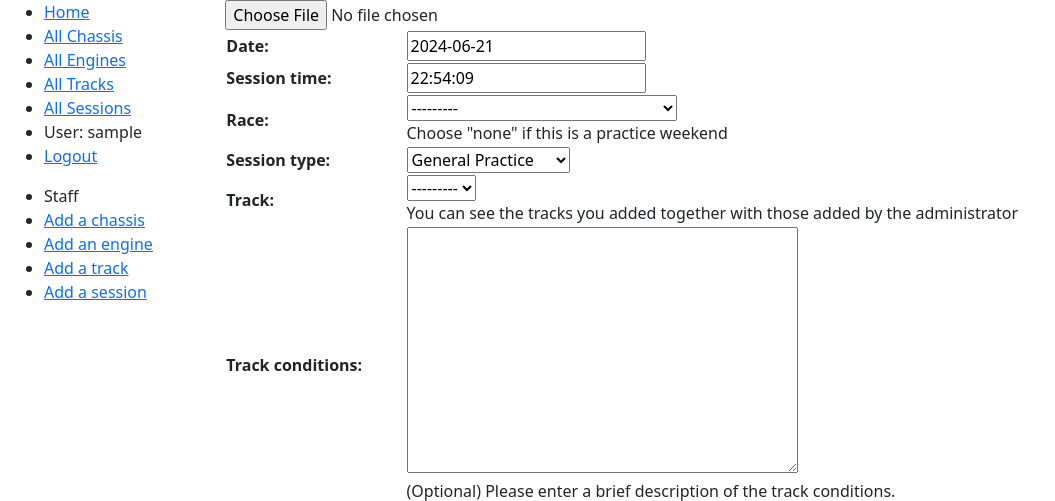
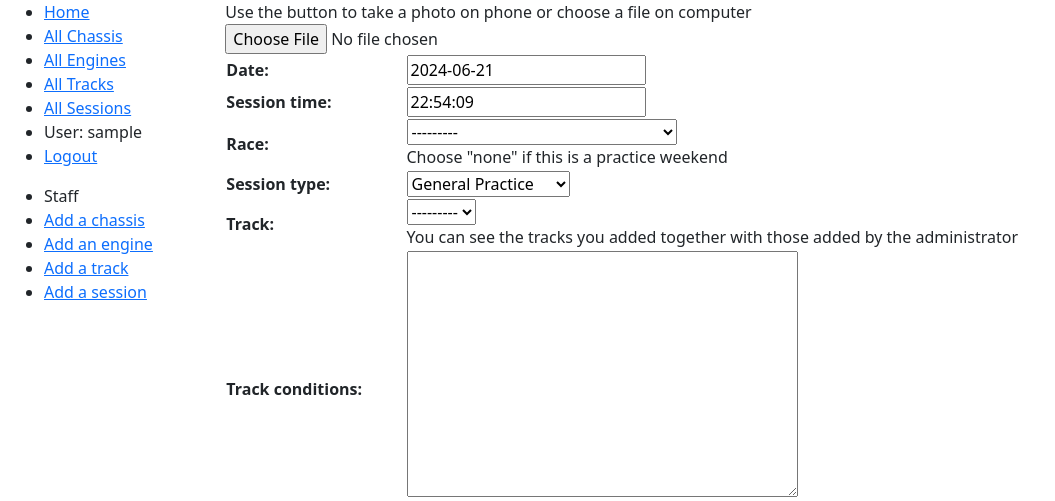
Before and after one commit to monica-shi/karting, a Django app: page /session/session/create/ in a window 1280 px wide. Shown: the top 501 px of the page, without its empty margins (0-1055 px from the left). Run offline with Django 4.2, Linux system fonts and the light colour scheme; the visitor is signed in with stand-in values (Sample User, id 1); data that the repository does not hold is empty.

Commit message:
add camera button to form in template

```diff
--- a/session/templates/session/session_form.html
+++ b/session/templates/session/session_form.html
@@ -1,9 +1,12 @@
 {% extends "base_generic.html" %}
 
 {% block content %}
-<input type="file" accept="image/*" capture="camera" name="Take a photo to capture data">
 <form action="" method="post">
   {% csrf_token %}
+  <label for="camera">Use the button to take a photo on phone or choose a file on computer</label>
+  <br>
+  <input class="styled" type="file" id="camera" accept="image/*" capture="camera" value="Take a photo to capture data">
+  <br>
   <table>
     {{ form.as_table }}
   </table>
```
